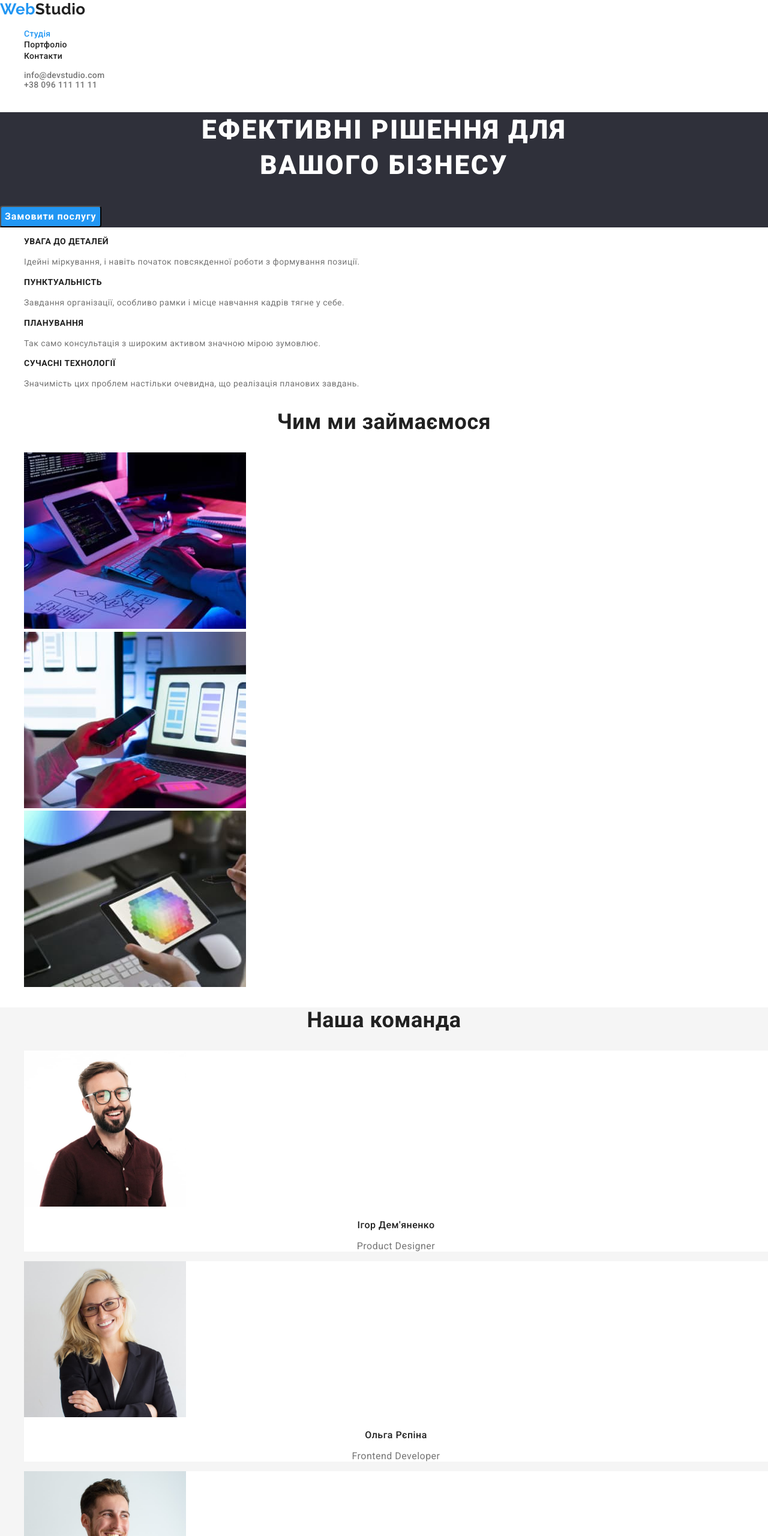
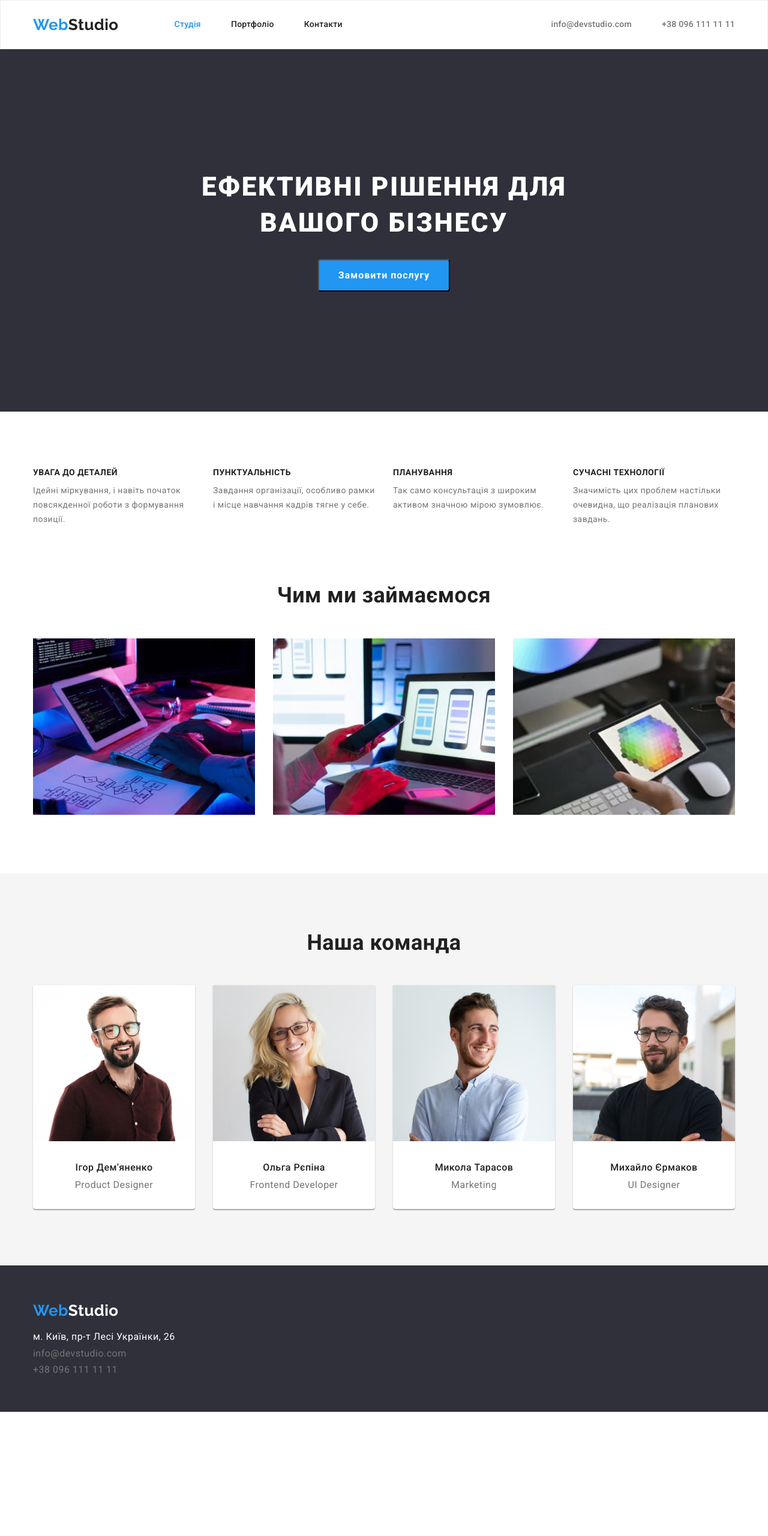
Before and after one commit to YevgenBoiko/goit-markup-hw-03, a plain HTML site: page index.html in a window 1280 px wide. Shown: the top 2560 px of the page at 60% size. After the commit the page ends 2353 px from the top, so only its background shows below. Drawn offline with nearby package versions, Linux system fonts and the light colour scheme.

Commit message:
create HW3

```diff
--- a/css/style.css
+++ b/css/style.css
@@ -17,6 +17,23 @@ body {
 /* вторичный цвет текста #757575 */
 /* акцент #2196F3 */
 /* вторичный цвет фона #2F303A */
+
+/* Утіліти */
+.list {
+  list-style: none;
+  margin: 0;
+  padding: 0;
+  display: flex;
+}
+/* Header */
+.container {
+  margin-left: auto;
+  margin-right: auto;
+  width: 1200px;
+  padding-left: 15px;
+  padding-right: 15px;
+}
+
 .logo {
   color: var(--primary-text-color);
   font-family: "Raleway", sans-serif;
@@ -28,12 +45,27 @@ body {
 .logo-web {
   color: var(--accent-color);
 }
-.list {
-  list-style: none;
+.header {
+  border: 1px solid #ececec;
 }
+
 /* site nav */
+.link {
+  display: block;
+  padding-top: 32px;
+  padding-bottom: 32px;
+}
 .site-nav .link {
   color: var(--primary-text-color);
+  font-weight: 500;
+  font-size: 14px;
+  line-height: 1.14;
+  letter-spacing: 0.02em;
+  text-decoration: none;
+}
+.auth-nav {
+  display: flex;
+  margin-left: auto;
 
   font-weight: 500;
   font-size: 14px;
@@ -41,12 +73,8 @@ body {
   letter-spacing: 0.02em;
   text-decoration: none;
 }
-.auth-nav {
-  font-weight: 500;
-  font-size: 14px;
-  line-height: 1.14;
-  letter-spacing: 0.02em;
-  text-decoration: none;
+.auth-nav .item + .item {
+  margin-left: 50px;
 }
 .site-nav .link:hover,
 .site-nav .link:focus {
@@ -63,9 +91,28 @@ body {
 .link-head:focus {
   color: var(--accent-color);
 }
+.site-nav {
+  display: flex;
+  margin-left: 93px;
+}
+.site-nav .item + .item {
+  margin-left: 50px;
+}
+.nav-board {
+  display: flex;
+  align-items: center;
+}
+.main-nav {
+  display: flex;
+  align-items: center;
+}
+
 /* hero */
 .hero {
   background-color: var(--secondary-bgc);
+  text-align: center;
+  padding-top: 200px;
+  padding-bottom: 200px;
 }
 
 .hero-title {
@@ -73,9 +120,11 @@ body {
   font-weight: 900;
   font-size: 44px;
   line-height: 1.36;
-  text-align: center;
+
   letter-spacing: 0.06em;
   text-transform: uppercase;
+  margin-top: 0;
+  margin-bottom: 30px;
 }
 /* button */
 .button {
@@ -91,10 +140,9 @@ body {
   font-size: 16px;
   line-height: 1.88;
   border-radius: 4px;
-  display: flex;
-  align-items: center;
-  text-align: center;
+
   letter-spacing: 0.06em;
+  padding: 10px 32px;
 }
 .button.primary:hover,
 .button.primary:focus {
@@ -112,13 +160,29 @@ body {
   text-align: center;
   letter-spacing: 0.03em;
   border: 0;
+
+  margin-bottom: 50px;
+  padding: 6px 22px;
+}
+.btn:not(:last-child) {
+  margin-right: 8px;
+}
+.sec-btn {
+  display: flex;
+  justify-content: center;
 }
 .button.secondary:hover,
 .button.secondary:focus {
   color: var(--primary-whyte-color);
   background-color: var(--accent-color);
+  padding: 6px 25px;
 }
 /* features */
+
+.feature-list {
+  display: flex;
+  justify-content: space-between;
+}
 .title {
   color: var(--primary-text-color);
 
@@ -127,14 +191,28 @@ body {
   line-height: 1.14;
 
   text-transform: uppercase;
+  margin-top: 0;
+  margin-bottom: 10px;
+}
+.text {
+  margin: 0;
 }
 .feature-list .text {
   font-size: 14px;
   line-height: 1.71;
 }
+.feature-list .item {
+  width: 270px;
+}
 /* section */
+.section {
+  padding-top: 94px;
+  padding-bottom: 94px;
+}
 .section.team {
   background-color: var(--section-bgc);
+
+  margin-bottom: 0;
 }
 .section-title {
   color: var(--primary-text-color);
@@ -142,11 +220,19 @@ body {
   font-size: 36px;
   line-height: 1.17;
   text-align: center;
+  margin-top: 0;
+  margin-bottom: 50px;
+}
+.card-border.first {
+  border: 0;
 }
 
 /* Examples */
-.work-list .title {
+.work-list .title-name {
   color: var(--primary-text-color);
+}
+.section.job {
+  padding-top: 0;
 }
 /* Our team */
 .title-name {
@@ -156,14 +242,28 @@ body {
   font-size: 16px;
   line-height: 1.19;
   text-align: center;
+  margin-top: 0;
+  margin-bottom: 10px;
+  padding-top: 30px;
 }
 .position {
   font-size: 16px;
   line-height: 1.19;
   text-align: center;
+  margin-top: 0;
+  margin-bottom: 0;
+  padding-bottom: 30px;
 }
 .team-card {
   background-color: var(--primary-whyte-color);
+  box-shadow: 0px 1px 3px rgba(0, 0, 0, 0.12), 0px 1px 1px rgba(0, 0, 0, 0.14),
+    0px 2px 1px rgba(0, 0, 0, 0.2);
+  border-radius: 0px 0px 4px 4px;
+
+  width: calc((100% - 90px) / 4);
+}
+.team-card:not(:last-child) {
+  margin-right: 30px;
 }
 /* Footer */
 .address {
@@ -171,14 +271,30 @@ body {
 }
 .adress {
   color: var(--primary-whyte-color);
+  display: inline-block;
+  margin-bottom: 9px;
 }
+.mail {
+  margin-bottom: 9px;
+  display: inline-block;
+}
+
 .footer {
   background-color: var(--secondary-bgc);
+  padding-top: 60px;
+  padding-bottom: 60px;
 }
-.footer > .logo {
+.fut.list {
+  display: block;
+}
+
+.footer .logo {
   color: var(--primary-whyte-color);
+  display: inline-block;
+  margin-bottom: 20px;
 }
 /* portfolio */
+
 .choice-title {
   color: var(--primary-text-color);
   font-weight: 700;
@@ -186,12 +302,20 @@ body {
   line-height: 2;
   letter-spacing: 0.06em;
   text-decoration: none;
+  margin-top: 0;
+  margin-bottom: 4px;
+  padding-top: 20px;
+  padding-left: 24px;
 }
 
 .choice-text {
   font-weight: 400;
   font-size: 16px;
   line-height: 1.88;
+  margin-top: 0;
+  margin-bottom: 0;
+  padding-bottom: 20px;
+  padding-left: 24px;
 
   text-decoration: none;
 }
@@ -199,8 +323,29 @@ body {
   text-decoration: none;
   color: var(--secondary-text-color);
 }
+.choice {
+  display: flex;
+  flex-wrap: wrap;
+}
+.card-border.first {
+  border: 0;
+}
+
 .card-border {
+  margin-bottom: 30px;
+  width: calc((100% - 60px) / 3);
+  margin-right: 30px;
+}
+.second-card {
   border: 1px solid #eeeeee;
+  margin-top: -4px;
+  box-sizing: border-box;
+}
+.card-border:nth-child(3n) {
+  margin-right: 0;
+}
+.card-border:nth-last-child(-n + 3) {
+  margin-bottom: 0;
 }
 .visually-hidden {
   position: absolute;
--- a/index.html
+++ b/index.html
@@ -21,28 +21,34 @@
   </head>
   <body class="page">
     <!--Верхня лінія-->
-    <header>
-      <nav>
+    <header class="header">
+      <div class="container main-nav">
+        <nav class="nav-board">
           <a class="logo" href="./index.html"
             ><span class="logo-web">Web</span>Studio
           </a>
           <ul class="site-nav list">
-          <li><a href="./index.html" class="link current">Студія</a></li>
-          <li><a href="./portfolio.html" class="link"> Портфоліо</a></li>
-          <li><a href="" class="link"> Контакти</a></li>
+            <li class="item">
+              <a href="./index.html" class="link current">Студія</a>
+            </li>
+            <li class="item">
+              <a href="./portfolio.html" class="link"> Портфоліо</a>
+            </li>
+            <li class="item"><a href="" class="link"> Контакти</a></li>
           </ul>
         </nav>
 
         <ul class="auth-nav list">
-        <li>
+          <li class="item">
             <a class="link-head" href="mailto:info@devstudio.com"
               >info@devstudio.com</a
             >
           </li>
-        <li>
+          <li class="item">
             <a class="link-head" href="tel:+380961111111">+38 096 111 11 11</a>
           </li>
         </ul>
+      </div>
     </header>
     <main>
       <!--Шапка-->
@@ -54,55 +60,68 @@
         <button class="button primary" type="button">Замовити послугу</button>
       </section>
       <!--Особливості-->
-      <section class="feature">
+      <section class="section">
+        <div class="container">
           <h2 class="visually-hidden">Наші особливості</h2>
           <ul class="feature-list list">
-          <li>
+            <li class="item">
               <h3 class="title">Увага до деталей</h3>
               <p class="text">
                 Ідейні міркування, і навіть початок повсякденної роботи з
                 формування позиції.
               </p>
             </li>
-          <li>
+            <li class="item">
               <h3 class="title">Пунктуальність</h3>
               <p class="text">
-              Завдання організації, особливо рамки і місце навчання кадрів тягне
-              у себе.
+                Завдання організації, особливо рамки і місце навчання кадрів
+                тягне у себе.
               </p>
             </li>
-          <li>
+            <li class="item">
               <h3 class="title">Планування</h3>
               <p class="text">
                 Так само консультація з широким активом значною мірою зумовлює.
               </p>
             </li>
-          <li>
+            <li class="item">
               <h3 class="title">Сучасні технології</h3>
               <p class="text">
-              Значимість цих проблем настільки очевидна, що реалізація планових
-              завдань.
+                Значимість цих проблем настільки очевидна, що реалізація
+                планових завдань.
               </p>
             </li>
           </ul>
+        </div>
       </section>
       <!--Чим ми займаємося-->
-      <section class="section">
+      <section class="section job">
+        <div class="container">
           <h2 class="section-title">Чим ми займаємося</h2>
           <ul class="list">
-          <li>
+            <li class="card-border first">
               <img src="./images/box1.jpg" alt="компʼютер" width="370" />
             </li>
-          <li><img src="./images/box2.jpg" alt="телефон" width="370" /></li>
-          <li><img src="./images/box3.jpg" alt="планшет" width="370" /></li>
+            <li class="card-border first">
+              <img src="./images/box2.jpg" alt="телефон" width="370" />
+            </li>
+            <li class="card-border first">
+              <img src="./images/box3.jpg" alt="планшет" width="370" />
+            </li>
           </ul>
+        </div>
       </section>
       <!--Наша команда-->
       <section class="section team">
+        <div class="container">
           <h2 class="section-title">Наша команда</h2>
           <ul class="work-list list">
             <li class="team-card">
-            <img src="./images/photo1.jpg" alt="Ігор Дем'яненко" width="270" />
+              <img
+                src="./images/photo1.jpg"
+                alt="Ігор Дем'яненко"
+                width="270"
+              />
 
               <h3 class="title-name">Ігор Дем'яненко</h3>
               <p lang="en" class="position">Product Designer</p>
@@ -120,22 +139,28 @@
               <p lang="en" class="position">Marketing</p>
             </li>
             <li class="team-card">
-            <img src="./images/photo4.jpg" alt="Михайло Єрмаков" width="270" />
+              <img
+                src="./images/photo4.jpg"
+                alt="Михайло Єрмаков"
+                width="270"
+              />
 
               <h3 class="title-name">Михайло Єрмаков</h3>
               <p lang="en" class="position">UI Designer</p>
             </li>
           </ul>
+        </div>
       </section>
     </main>
     <!--Футер-->
     <footer class="footer">
+      <div class="container">
         <a class="logo" href="./index.html"
           ><span class="logo-web">Web</span>Studio</a
         >
 
         <address class="address">
-        <ul class="list">
+          <ul class="fut list">
             <li>
               <a
                 class="link-head adress"
@@ -146,15 +171,18 @@
               >
             </li>
             <li>
-            <a class="link-head" href="mailto:info@devstudio.com"
+              <a class="link-head mail" href="mailto:info@devstudio.com"
                 >info@devstudio.com</a
               >
             </li>
             <li>
-            <a class="link-head" href="tel:+380961111111">+38 096 111 11 11</a>
+              <a class="link-head" href="tel:+380961111111"
+                >+38 096 111 11 11</a
+              >
             </li>
           </ul>
         </address>
+      </div>
     </footer>
   </body>
 </html>
```
Also changed, not shown: portfolio.html (+54 -17 lines), images/portfolio_img/port9.jpg. Lines whose indentation alone changed are shown as unchanged.
